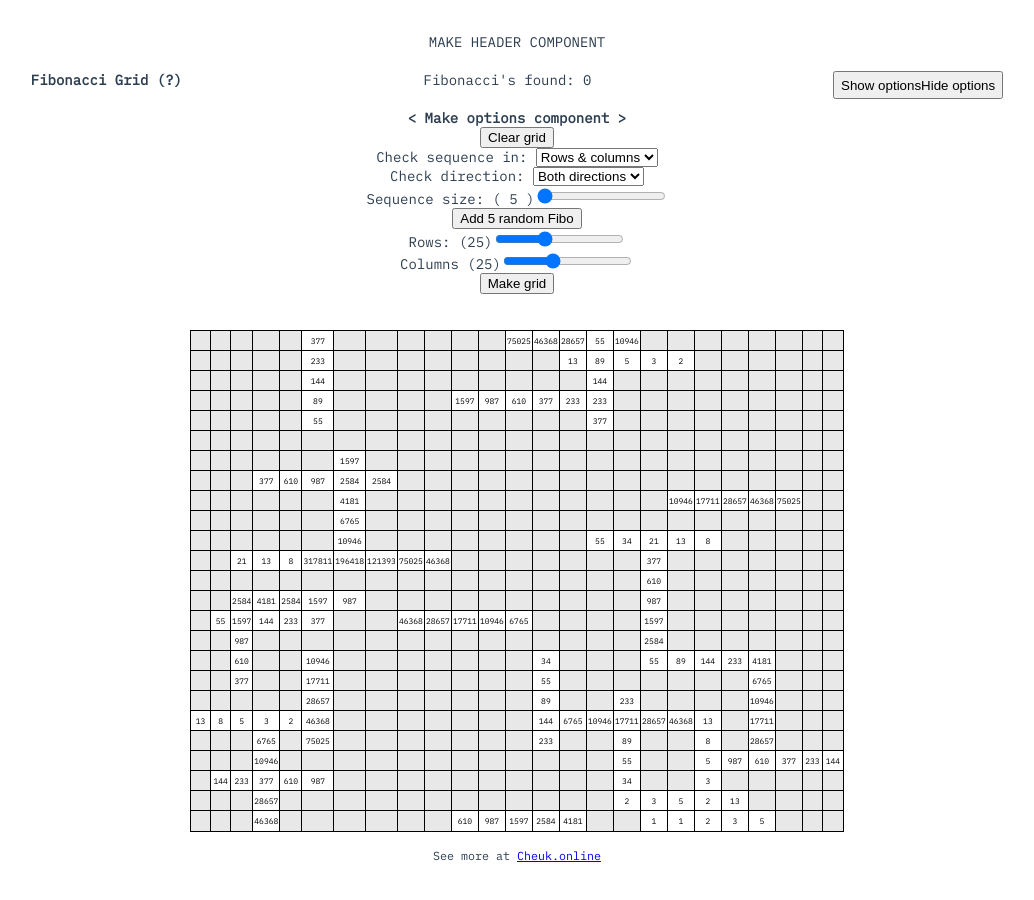
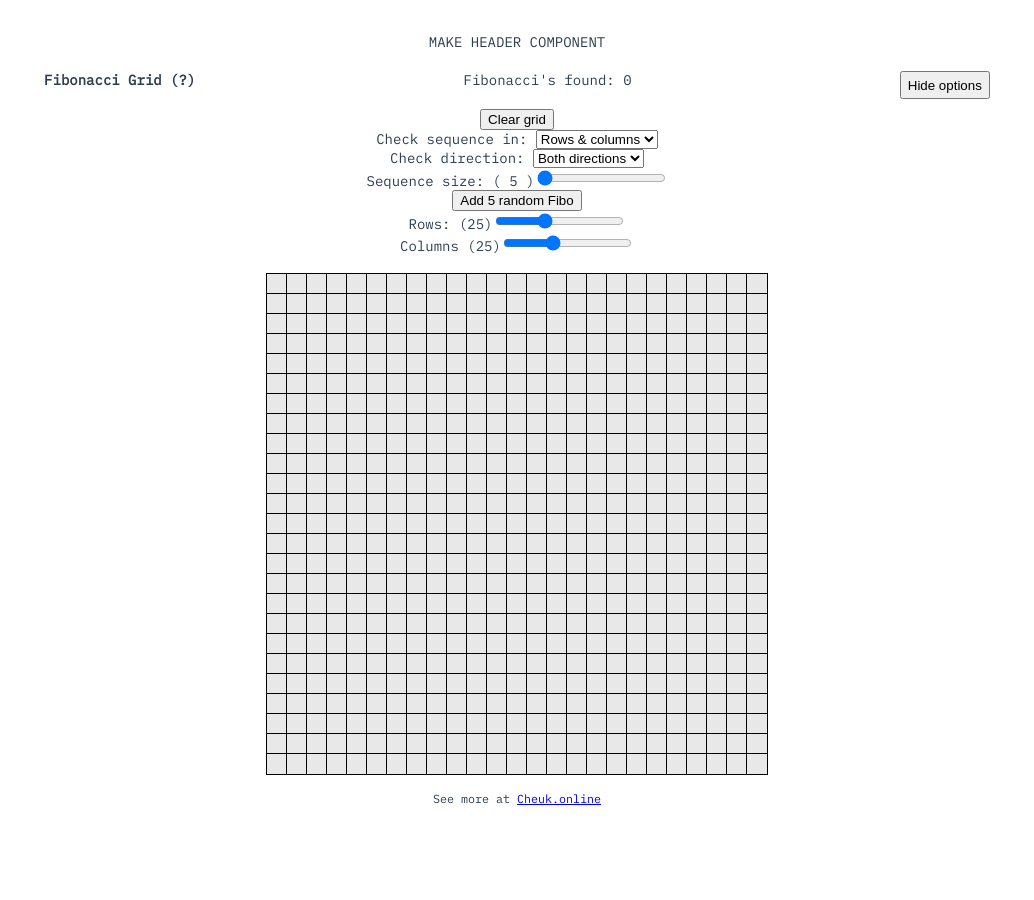
Before and after one commit to cheukkie/vue-fibonacci-grid, a Vue app: page / in a window 1280 px wide. Shown: the whole page, without its empty margins (123-1157 px from the left). After the commit the page ends 844 px from the top, so only its background shows below. Built offline with nearby package versions, Linux system fonts and the light colour scheme; the HTML template or start-up script is replaced by a standard one.

Commit message:
range sliders will manipulate grid.content instead of creating new grid

```diff
--- a/src/App.vue
+++ b/src/App.vue
@@ -4,13 +4,14 @@
     <header>
         <h1>Fibonacci Grid (?)</h1>
         <p>Fibonacci's found: {{fiboCounter}}</p>
-        <button id="toggle-options">
-            <span class="show">Show options</span>
-            <span class="hide">Hide options</span>
+        <button @click="grid.showOptions = !grid.showOptions">
+          <span v-if="!grid.showOptions">Show</span>
+          <span v-else>Hide</span>
+          options
         </button>
     </header>
     <AppOptions />
-    <div id="options">
+    <div v-if="grid.showOptions" id="options">
       <div>
         <button @click="clearGrid">Clear grid</button>
       </div>
@@ -35,7 +36,7 @@
       <div>
         <div id="sequence-size">
           <label>Sequence size: ( {{ sequenceSize }} )</label>
-          <input v-model="sequenceSize" type="range" steps="1" value="5" min="5" max="25">
+          <input v-model.number="sequenceSize" type="range" steps="1" value="5" min="5" :max="maxSequenceSize">
         </div>
         <button @click="addRandomFibo(sequenceSize)">Add {{sequenceSize}} random Fibo</button>
       </div>
@@ -43,19 +44,17 @@
         <div>
           <div id="row-counter">
             <label>Rows: ({{ grid.rows }})</label>
-            <input v-model.number="grid.rows" type="range" steps="1" value="50" min="10" max="50">
+            <input v-model.number="grid.rows" @change="handleRowChange" type="range" steps="1" value="50" min="10" max="50">
           </div>
           <div id="col-counter">
             <label>Columns ({{ grid.columns }})</label>
-            <input v-model.number="grid.columns" type="range" steps="1" value="50" min="10" max="50">
+            <input v-model.number="grid.columns" @change="handleColChange" type="range" steps="1" value="50" min="10" max="50">
           </div>
-          <button @click="setupGrid">Make grid</button>
         </div>
       </div>
     </div>
     <br>
 
-    <br>
     <FibonacciTable>
       <tr v-for="(row,rowIndex) in grid.content" :key="rowIndex">
         <td @click="addOne(rowIndex,colIndex)" @mouseenter="highlightRowCol(rowIndex,colIndex)"
@@ -93,6 +92,7 @@
         },
         sequenceSize: 5,
         grid: {
+          showOptions: true,
           rows: 25,
           columns: 25,
           content: []
@@ -101,7 +101,6 @@
     },
     mounted: function () {
       this.setupGrid();
-      this.addRandomFibo(30);
     },
     methods: {
       setupGrid() {
@@ -123,6 +122,48 @@
       },
       clearGrid() {
         this.allCells.forEach(cell => this.resetCell(cell));
+      },
+      handleRowChange(){
+        let diff = this.grid.content.length - this.grid.rows;
+        if(diff > 0){
+          // remove rows
+          this.grid.content.splice(diff*-1, diff);
+        }else{
+          //add rows
+          diff = Math.abs(diff);
+          [...Array(diff).keys()].map(() => {
+            const row = [];
+            for (let i = 0; i < this.grid.columns; i++) {
+              row.push({
+                highlight: false,
+                number: 0,
+                fibo: false,
+              });
+            }
+            this.grid.content.push({columns: row});
+          });
+        }
+      },
+      handleColChange(){
+        let diff = this.grid.content[0].columns.length - this.grid.columns;
+        if(diff > 0){
+          // remove cols
+          this.grid.content.forEach(row=>{
+            row.columns.splice(diff*-1, diff);
+          });
+        }else{
+          // add cols
+          diff = Math.abs(diff);
+          for (let i = 0; i < diff; i++) {
+            this.grid.content.forEach(row=>{
+              row.columns.push({
+                highlight: false,
+                number: 0,
+                fibo: false,
+              })
+            });
+          }
+        }
       },
       resetCell(cell) {
         cell.highlight = false;
@@ -171,7 +212,6 @@
       addRandomFibo(iterations = 1) {
         let fiboSeq = [1, 1, 2, 3, 5, 8, 13, 21, 34, 55, 89, 144, 233, 377, 610, 987, 1597, 2584, 4181, 6765, 10946, 17711, 28657, 46368, 75025, 121393, 196418, 317811
         ];
-
         [...Array(iterations).keys()].map(() => {
           // get random position in grid
           const rowSize = this.grid.rows;
@@ -181,18 +221,20 @@
             fiboSeq = fiboSeq.reverse();
           }
 
-          const rowPosition = getRandomInt(0, (rowSize));
-          const columnPos = getRandomInt(0, (colSize) - (this.sequenceSize - 1));
+          const rowPos = getRandomInt(0, (rowSize));
+          const colPos = getRandomInt(0, (colSize) - (this.sequenceSize - 1));
           const startFibo = getRandomInt(0, (fiboSeq.length - 1) - (this.sequenceSize));
           const flipCoin = getRandomInt(0, 2);
+
+          console.log(startFibo);
           [...Array(this.sequenceSize).keys()].map((n) => {
             if (flipCoin === 0) {
               // row
-              const randomCell = this.allRows[rowPosition][columnPos + n];
+              const randomCell = this.allRows[rowPos][colPos + n];
               randomCell.number = fiboSeq[startFibo + n];
             } else {
               // column
-              const randomCell = this.allCols[rowPosition][columnPos + n];
+              const randomCell = this.allCols[rowPos][colPos + n];
               randomCell.number = fiboSeq[startFibo + n];
             }
           });
@@ -305,7 +347,14 @@
           allColumns.push(column);
         }
         return allColumns;
-      }
+      },
+      maxSequenceSize:function(){
+        if( this.grid.rows < this.grid.columns ){
+          return this.grid.rows;
+        }else{
+          return this.grid.columns;
+        }
+      },
     },
     components: {
       AppHeader,
--- a/src/components/AppOptions.vue
+++ b/src/components/AppOptions.vue
@@ -1,6 +1,6 @@
 <template>
     <div>
-        <strong>< Make options component ></strong>
+
     </div>
 </template>
 
```
Also changed, not shown: src/components/HelloWorld.vue (deleted, +0 -58 lines).
